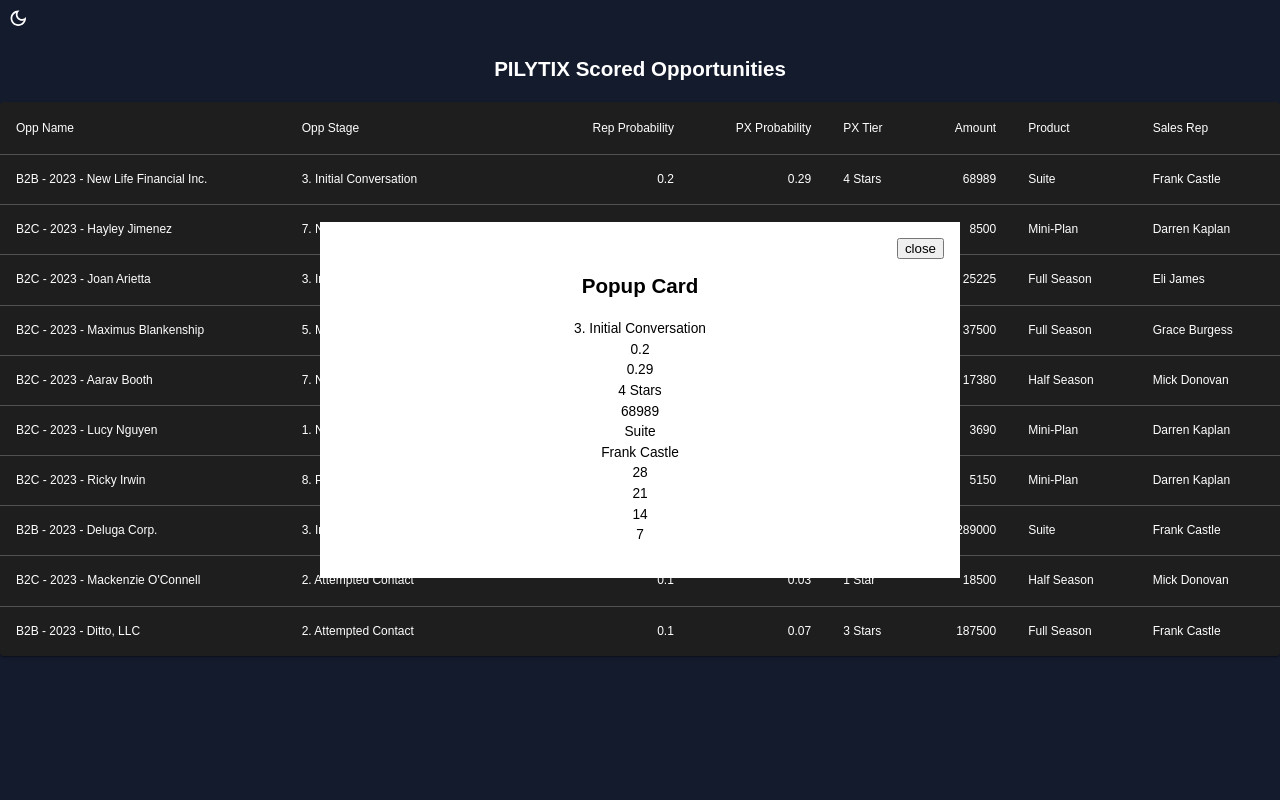
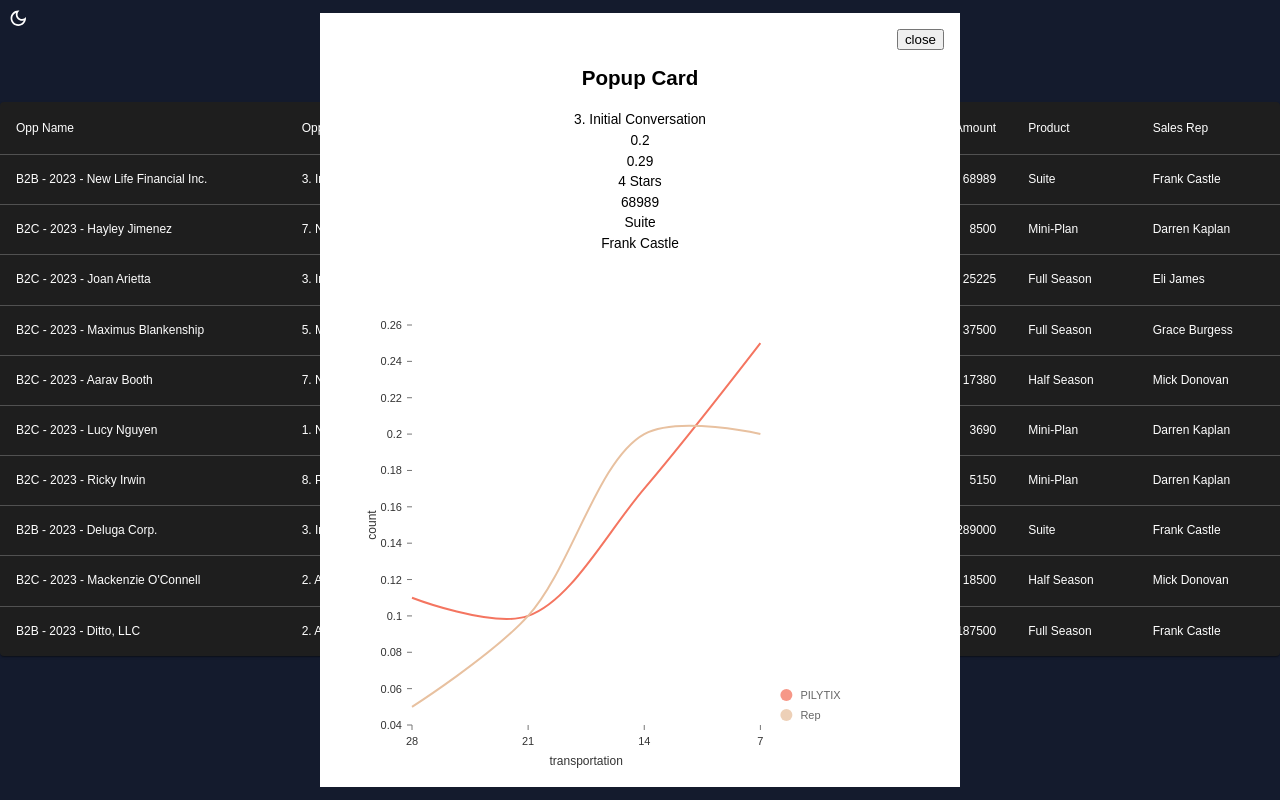
Before and after one commit to ARGON90/pilytix, a React (Create React App) app: page / in a window 1280 px wide. Both pictures are taken after a click on the element 640 px from the left and 179 px from the top of the page. Built offline with nearby package versions, Linux system fonts and the light colour scheme.

Commit message:
chart basics done, working on factors affecting win

```diff
--- a/package.json
+++ b/package.json
@@ -7,6 +7,8 @@
     "@emotion/styled": "^11.10.5",
     "@mui/icons-material": "^5.11.0",
     "@mui/material": "^5.11.8",
+    "@nivo/core": "^0.80.0",
+    "@nivo/line": "^0.80.0",
     "@testing-library/jest-dom": "^5.16.5",
     "@testing-library/react": "^13.4.0",
     "@testing-library/user-event": "^13.5.0",
--- a/src/App.js
+++ b/src/App.js
@@ -6,15 +6,9 @@
 
 import { ColorModeContext, useMode } from "./theme";
 import { CssBaseline, ThemeProvider } from "@mui/material";
-import { useState } from "react";
-import { Routes, Route } from "react-router-dom";
-
-import Popup from "./Popup";
 //
 
 export default function App() {
-
-  const [buttonPopup, setButtonPopup] = useState(false);
   const [theme, colorMode] = useMode();
 
   return (
@@ -24,10 +18,6 @@
         {/* resets CSS to baselines, provided by MUI */}
         <CssBaseline />
         <div className="App">
-          {/* <button onClick={() => setButtonPopup(true)}></button>
-          <Popup trigger={buttonPopup} setTrigger={setButtonPopup}>
-            <h2>My Popup</h2>
-          </Popup> */}
           <Header />
           <BasicTable />
         </div>
--- /dev/null
+++ b/src/LineChart.js
@@ -0,0 +1,86 @@
+// install (please make sure versions match peerDependencies)
+// yarn add @nivo/core @nivo/line
+import { ResponsiveLine } from '@nivo/line';
+
+// make sure parent container have a defined height when using
+// responsive component, otherwise height will be 0 and
+// no chart will be rendered.
+// website examples showcase many properties,
+// you'll often use just a few of them.
+const Line = ({data}) => (
+    <>
+    <div>
+        myLine
+    </div>
+        <ResponsiveLine
+            data={data}
+            margin={{ top: 50, right: 110, bottom: 50, left: 60 }}
+            xScale={{ type: 'point' }}
+            yScale={{
+                type: 'linear',
+                min: 'auto',
+                max: 'auto',
+                stacked: true,
+                reverse: false
+            }}
+            yFormat=" >-.2f"
+            curve="catmullRom"
+            axisTop={null}
+            axisRight={null}
+            axisBottom={{
+                orient: 'bottom',
+                tickSize: 5,
+                tickPadding: 5,
+                tickRotation: 0,
+                legend: 'transportation',
+                legendOffset: 36,
+                legendPosition: 'middle'
+            }}
+            axisLeft={{
+                orient: 'left',
+                tickSize: 5,
+                tickPadding: 5,
+                tickRotation: 0,
+                legend: 'count',
+                legendOffset: -40,
+                legendPosition: 'middle'
+            }}
+            enableGridX={false}
+            enableGridY={false}
+            pointSize={10}
+            pointColor={{ theme: 'background' }}
+            pointBorderWidth={2}
+            pointBorderColor={{ from: 'serieColor' }}
+            pointLabelYOffset={-12}
+            useMesh={true}
+            legends={[
+                {
+                    anchor: 'bottom-right',
+                    direction: 'column',
+                    justify: false,
+                    translateX: 100,
+                    translateY: 0,
+                    itemsSpacing: 0,
+                    itemDirection: 'left-to-right',
+                    itemWidth: 80,
+                    itemHeight: 20,
+                    itemOpacity: 0.75,
+                    symbolSize: 12,
+                    symbolShape: 'circle',
+                    symbolBorderColor: 'rgba(0, 0, 0, .5)',
+                    effects: [
+                        {
+                            on: 'hover',
+                            style: {
+                                itemBackground: 'rgba(0, 0, 0, .03)',
+                                itemOpacity: 1
+                            }
+                        }
+                    ]
+                }
+            ]}
+        />
+    </>
+)
+
+export default Line
--- a/src/Popup.js
+++ b/src/Popup.js
@@ -1,23 +1,15 @@
 import React from 'react'
 import './styles.css'
-import { Card } from '@mui/material';
-import { CardMedia } from '@mui/material';
-import ProbabilityHistoryMapper from './ProbabilityHistory';
+import MyResponsiveLine from "./LineChart";
+import formatProbabilities from './functions';
 
-// function probabilityHistoryMapper(probability) {
-//     console.log('hi there')
+export default function Popup({ rowData, setButtonPopup }) {
 
-//     return (
-//         <div>
-//             {probability.map((item) => {
-//                 <p>{item.daysAgo}{item.pilytixProbability}{item.repProb}</p>
+    let probabilities;
+    if (rowData.probabilityHistory) {
+        probabilities = formatProbabilities(rowData.probabilityHistory)
+    }
 
-//             })}
-//         </div>
-//     )
-// }
-
-export default function Popup({rowData, setButtonPopup}) {
     return (
         <div className="popup">
             <div className="popup-inner">
@@ -30,19 +22,12 @@
                 <div className="popup-text">{rowData.amount}</div>
                 <div className="popup-text">{rowData.product}</div>
                 <div className="popup-text">{rowData.salesRepName}</div>
-                <ProbabilityHistoryMapper probability={rowData.probabilityHistory} />
+                {rowData.probabilityHistory &&
+                <div className="chart-container">
+                    <MyResponsiveLine data={probabilities} />
+                </div>
+                }
             </div>
         </div>
     )
 }
-// export default function Popup(props) {
-//     return (props.trigger) ? (
-//         <div className="popup">
-//             <div className="popup-inner">
-//                 <button className="close-btn" onClick={() => props.setTrigger(false)}>close</button>
-//                 { props.children }
-//                 <div className='popup-text'>{props.amount}</div>
-//             </div>
-//         </div>
-//     ) : "";
-// }
--- a/src/ProbabilityHistory.js
+++ /dev/null
@@ -1,17 +0,0 @@
-import React from 'react'
-
-function ProbabilityHistoryMapper({ probability }) {
-  return (
-    <>
-      <div className='popup-text'>
-        {probability && probability.map((prob) =>
-          <div>
-            <div>{prob.daysAgo}</div>
-          </div>
-        )}
-      </div>
-    </>
-  )
-}
-
-export default ProbabilityHistoryMapper
--- /dev/null
+++ b/src/functions.js
@@ -0,0 +1,23 @@
+function formatProbabilities(history) {
+    let result = [
+        {
+            id: "Rep",
+            color: "hsl(226, 70%, 50%)",
+            data: []
+        },
+        {
+            id: "PILYTIX",
+            color: "hsl(84, 70%, 50%)",
+            data: []
+        }
+    ]
+
+    history.forEach((item) => {
+        const probabilityDifference = item.pilytixProb - item.repProb
+        result[0].data.push({x: item.daysAgo, y: item.repProb  })
+        result[1].data.push({x: item.daysAgo, y: (probabilityDifference) })
+    })
+    return result;
+}
+
+export default formatProbabilities;
--- /dev/null
+++ b/src/line/index.jsx
@@ -0,0 +1,13 @@
+import { Box } from "@mui/material";
+import LineChart from "../LineChart";
+
+const Line = () => {
+
+    return(
+        <Box>
+            <LineChart />
+        </Box>
+    )
+}
+
+export default Line;
--- a/src/styles.css
+++ b/src/styles.css
@@ -33,3 +33,8 @@
 .popup-text {
   color: black;
 }
+
+.chart-container{
+  height: 500px;
+  width: 90%;
+}
--- /dev/null
+++ b/todo.js
@@ -0,0 +1,2 @@
+//add current probabilities to the end of the chart?
+// don't display chart if there's no past probabilities
```
Also changed, not shown: testing.js (added, +149 -0 lines), 1 other file (tests, documents, lock files or other folders).
